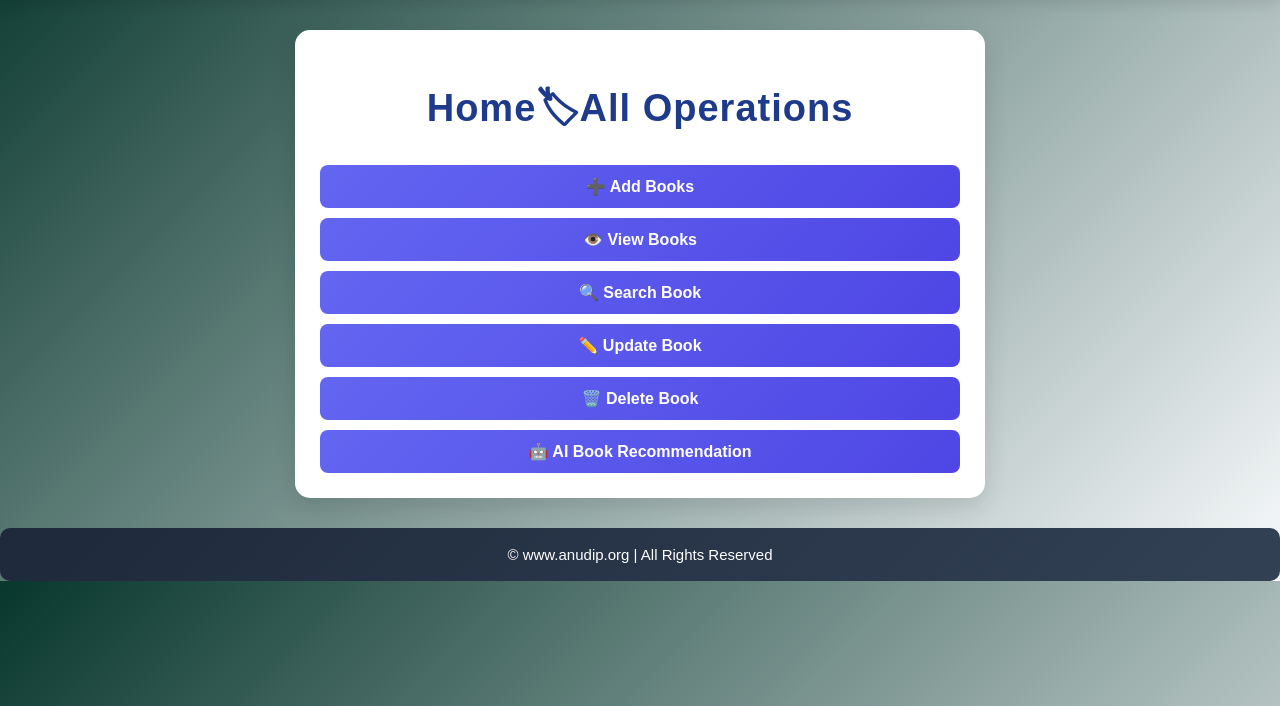
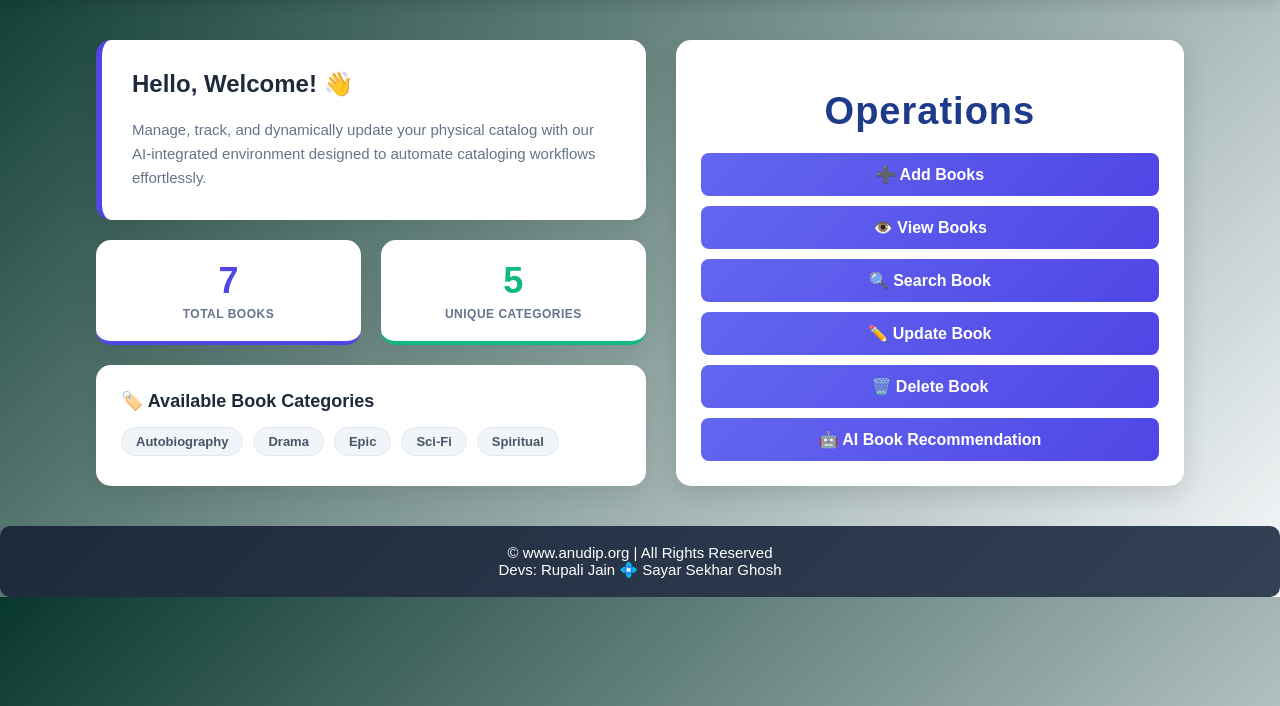
Before and after one commit to rupalijain1712/BookManagementSystem, a Flask app: page / in a window 1280 px wide. Shown: the part 94-800 px from the top of the page. Run offline with Flask 3, Linux system fonts and the light colour scheme; data comes from the database, SQL or seed files in the repository; both versions use the stored data as it was after the commit.

Commit message:
Committed: 23:23

```diff
--- a/app.py
+++ b/app.py
@@ -14,8 +14,12 @@ create_tables()
 
 @app.route("/")
 def home():
+
+    stats = get_page_stats()
+
     return render_template(
-        "home.html"
+        "home.html",
+        stats=stats
     )
 
 
--- a/database.py
+++ b/database.py
@@ -154,6 +154,37 @@ def delete_book(book_id):
     conn.close()
 
 
+def get_page_stats():
+
+    conn = get_connection()
+    cursor = conn.cursor()
+
+    cursor.execute('''SELECT COUNT(*) FROM books''')
+    total_books = cursor.fetchone()[0]
+
+    cursor.execute('''SELECT COUNT(DISTINCT category)
+                   FROM books
+                   WHERE category IS NOT NULL AND category != '' ''')
+
+    unique_categories = cursor.fetchone()[0]
+
+    cursor.execute('''SELECT DISTINCT category
+                   FROM books
+                   WHERE category IS NOT NULL AND category != ''
+                   ORDER BY category ASC''')
+
+    category_list = [row[0] for row in cursor.fetchall()]
+
+
+    conn.close()
+
+    return {
+        "total_books": total_books,
+        "unique_categories": unique_categories,
+        "category_list": category_list
+    }
+
+
 def save_recommendation(
         interest,
         ai_response):
--- a/static/style.css
+++ b/static/style.css
@@ -61,6 +61,139 @@
 .nav-item.home-highlight:hover {
   background: rgba(251, 191, 36, 0.1);
   color: #fff;
+}
+
+/* */
+
+/* Dashboard Layout Structural Grid */
+.dashboard-wrapper {
+  display: flex;
+  max-width: 85%;
+  margin: 40px auto;
+  gap: 30px;
+  align-items: stretch;
+}
+
+/* Left Workspace Box */
+.left-panel {
+  flex: 1.2;
+  display: flex;
+  flex-direction: column;
+  gap: 20px;
+}
+
+/* Right Menu Box (Replaces original centered container setup) */
+.right-panel {
+  flex: 1;
+  background: white;
+  padding: 25px;
+  border-radius: 15px;
+  box-shadow: 0 8px 25px rgba(0, 0, 0, 0.12);
+}
+
+/* Greeting Block */
+.greeting-card {
+  background: white;
+  padding: 30px;
+  border-radius: 15px;
+  box-shadow: 0 8px 25px rgba(0, 0, 0, 0.08);
+  border-left: 6px solid #4f46e5;
+}
+
+.greeting-card h2 {
+  margin-top: 0;
+  color: #1e293b;
+  font-size: 24px;
+}
+
+.greeting-card p {
+  color: #64748b;
+  line-height: 1.6;
+  font-size: 15px;
+  margin-bottom: 0;
+}
+
+/* Stats Structure */
+.stats-container {
+  display: flex;
+  gap: 20px;
+}
+
+.stat-card {
+  flex: 1;
+  background: white;
+  padding: 20px;
+  border-radius: 15px;
+  text-align: center;
+  box-shadow: 0 8px 25px rgba(0, 0, 0, 0.08);
+  display: flex;
+  flex-direction: column;
+  justify-content: center;
+}
+
+.stat-num {
+  font-size: 36px;
+  font-weight: bold;
+}
+
+.stat-label {
+  font-size: 12px;
+  text-transform: uppercase;
+  letter-spacing: 0.5px;
+  color: #64748b;
+  font-weight: bold;
+  margin-top: 5px;
+}
+
+/* Semantic Accent Highlights */
+.blue-stat .stat-num { color: #4f46e5; }
+.blue-stat { border-bottom: 4px solid #4f46e5; }
+
+.green-stat .stat-num { color: #10b981; }
+.green-stat { border-bottom: 4px solid #10b981; }
+
+
+/* Container box for categories */
+.category-showcase-card {
+  background: white;
+  padding: 25px;
+  border-radius: 15px;
+  box-shadow: 0 8px 25px rgba(0, 0, 0, 0.08);
+  flex-grow: 1;
+}
+
+.category-showcase-card h3 {
+  margin-top: 0;
+  margin-bottom: 15px;
+  font-size: 18px;
+  color: #1e293b;
+}
+
+/* Flex wrap container to arrange badges like a cloud cluster */
+.category-badge-container {
+  display: flex;
+  flex-wrap: wrap;
+  gap: 10px;
+}
+
+/* Individual badge styling */
+.category-badge {
+  background: #f1f5f9;
+  color: #475569;
+  padding: 6px 14px;
+  border-radius: 20px;
+  font-size: 13px;
+  font-weight: bold;
+  border: 1px solid #e2e8f0;
+  transition: all 0.2s ease-in-out;
+}
+
+/* Subtle interactive animation when rolling over a category badge */
+.category-badge:hover {
+  background: #eef2ff;
+  color: #4f46e5;
+  border-color: #c7d2fe;
+  transform: translateY(-1px);
 }
 
 /* */
@@ -141,6 +274,24 @@ button:hover {
   box-shadow: 0 6px 15px rgba(79, 70, 229, 0.3);
 }
 
+.menu-sp {
+  display: inline;
+  text-align: center;
+  padding: 12px 20px;
+  background: linear-gradient(135deg,  #c300ff, #c300ff);
+  color: white;
+  text-decoration: none;
+  border-radius: 8px;
+  font-weight: bold;
+  cursor: pointer;
+  transition: all 0.3s ease;
+}
+
+.menu-sp:hover {
+  transform: translateY(-2px);
+  box-shadow: 0 6px 15px rgba(255, 81, 0, 0.3);
+}
+
 .warning-box { margin-top: 15px; }
 
 .warning-content {
--- a/templates/add_book.html
+++ b/templates/add_book.html
@@ -66,6 +66,7 @@
 
         <footer class="footer">
             &copy; <a href="https://anudip.org/" target="_blank">www.anudip.org</a> | All Rights Reserved
+            <br>Devs: Rupali Jain 💠 Sayar Sekhar Ghosh
         </footer>
 
         </body>
--- a/templates/delete_book.html
+++ b/templates/delete_book.html
@@ -38,7 +38,7 @@
                 <input type="number" name="id" placeholder="Book ID" required>
 
                 <details class="warning-box">
-                    <summary class="menu-btn" style="background: #dc2626;">Delete Book</summary>
+                    <summary class="menu-sp" style="background: #dc2626;">Delete Book</summary>
 
                     <div class="warning-content">
                         <p>⚠️ <b>Critical Warning:</b> Are you absolutely sure? This action cannot be undone.</p>
@@ -70,6 +70,7 @@
 
         <footer class="footer">
             &copy; <a href="https://anudip.org/" target="_blank">www.anudip.org</a> | All Rights Reserved
+            <br>Devs: Rupali Jain 💠 Sayar Sekhar Ghosh
         </footer>
 
     </body>
--- a/templates/home.html
+++ b/templates/home.html
@@ -28,38 +28,57 @@
             </div>
         </nav>
 
-        <div class="container">
+    <div class="dashboard-wrapper">
 
-            <h1>Home🏷All Operations</h1>
+        <div class="left-panel">
+            <div class="greeting-card">
+                <h2>Hello, Welcome! 👋</h2>
+                <p>Manage, track, and dynamically update your physical catalog with our AI-integrated environment designed to automate cataloging workflows effortlessly.</p>
+            </div>
 
-            <a href="/add" class="menu-btn">
-                ➕ Add Books
-            </a>
+            <div class="stats-container">
+                <div class="stat-card blue-stat">
+                    <span class="stat-num">{{ stats.total_books }}</span>
+                    <span class="stat-label">Total Books</span>
+                </div>
 
-            <a href="/view" class="menu-btn">
-                👁️ View Books
-            </a>
+                <div class="stat-card green-stat">
+                    <span class="stat-num">{{ stats.unique_categories }}</span>
+                    <span class="stat-label">Unique Categories</span>
+                </div>
+            </div>
 
-            <a href="/search" class="menu-btn">
-                🔍 Search Book
-            </a>
-
-            <a href="/update" class="menu-btn">
-                ✏️ Update Book
-            </a>
-
-            <a href="/delete" class="menu-btn">
-                🗑️ Delete Book
-            </a>
-
-            <a href="/recommend" class="menu-btn">
-                🤖 AI Book Recommendation
-            </a>
+            <div class="category-showcase-card">
+                <h3>🏷️ Available Book Categories</h3>
+                <div class="category-badge-container">
+                    {% if stats.category_list %}
+                        {% for cat in stats.category_list %}
+                            <span class="category-badge">{{ cat }}</span>
+                        {% endfor %}
+                    {% else %}
+                        <p style="color: #94a3b8; font-style: italic; font-size: 14px; margin: 0;">No categories assigned yet. Add a book with a category to see it here!</p>
+                    {% endif %}
+                </div>
+            </div>
 
         </div>
 
+        <div class="right-panel">
+            <h1>Operations</h1>
+
+            <a href="/add" class="menu-btn">➕ Add Books</a>
+            <a href="/view" class="menu-btn">👁️ View Books</a>
+            <a href="/search" class="menu-btn">🔍 Search Book</a>
+            <a href="/update" class="menu-btn">✏️ Update Book</a>
+            <a href="/delete" class="menu-btn">🗑️ Delete Book</a>
+            <a href="/recommend" class="menu-btn">🤖 AI Book Recommendation</a>
+        </div>
+
+    </div>
+
         <footer class="footer">
             &copy; <a href="https://anudip.org/" target="_blank">www.anudip.org</a> | All Rights Reserved
+            <br>Devs: Rupali Jain 💠 Sayar Sekhar Ghosh
         </footer>
 
     </body>
--- a/templates/recommend.html
+++ b/templates/recommend.html
@@ -29,7 +29,7 @@
 
         <div class="container">
 
-            <h1>AI Book Recommendation</h1>
+            <h1>Get AI-Recommended books</h1>
 
             <form method="POST">
 
@@ -67,6 +67,7 @@
 
         <footer class="footer">
             &copy; <a href="https://anudip.org/" target="_blank">www.anudip.org</a> | All Rights Reserved
+            <br>Devs: Rupali Jain 💠 Sayar Sekhar Ghosh
         </footer>
     </body>
 
--- a/templates/search_book.html
+++ b/templates/search_book.html
@@ -81,6 +81,7 @@
 
         <footer class="footer">
             &copy; <a href="https://anudip.org/" target="_blank">www.anudip.org</a> | All Rights Reserved
+            <br>Devs: Rupali Jain 💠 Sayar Sekhar Ghosh
         </footer>
 
     </body>
--- a/templates/success.html
+++ b/templates/success.html
@@ -41,6 +41,7 @@
 
         <footer class="footer">
             &copy; <a href="https://anudip.org/" target="_blank">www.anudip.org</a> | All Rights Reserved
+            <br>Devs: Rupali Jain 💠 Sayar Sekhar Ghosh
         </footer>
 
     </body>
--- a/templates/update_book.html
+++ b/templates/update_book.html
@@ -58,7 +58,7 @@
 
 
                             <details class="warning-box">
-                                   <summary class="menu-btn" style="background: #c300ff;">Update Book</summary>
+                                   <summary class="menu-sp"> Update Book </summary>
 
                                    <div class="warning-content">
                                           <p>⚠️ <b>Warning:</b> Are you sure to Update?</p>
@@ -90,6 +90,7 @@
 
               <footer class="footer">
                      &copy; <a href="https://anudip.org/" target="_blank">www.anudip.org</a> | All Rights Reserved
+                     <br>Devs: Rupali Jain 💠 Sayar Sekhar Ghosh
               </footer>
 
        </body>
```
Also changed, not shown: templates/view_books.html (+11 -2 lines), books.db.
